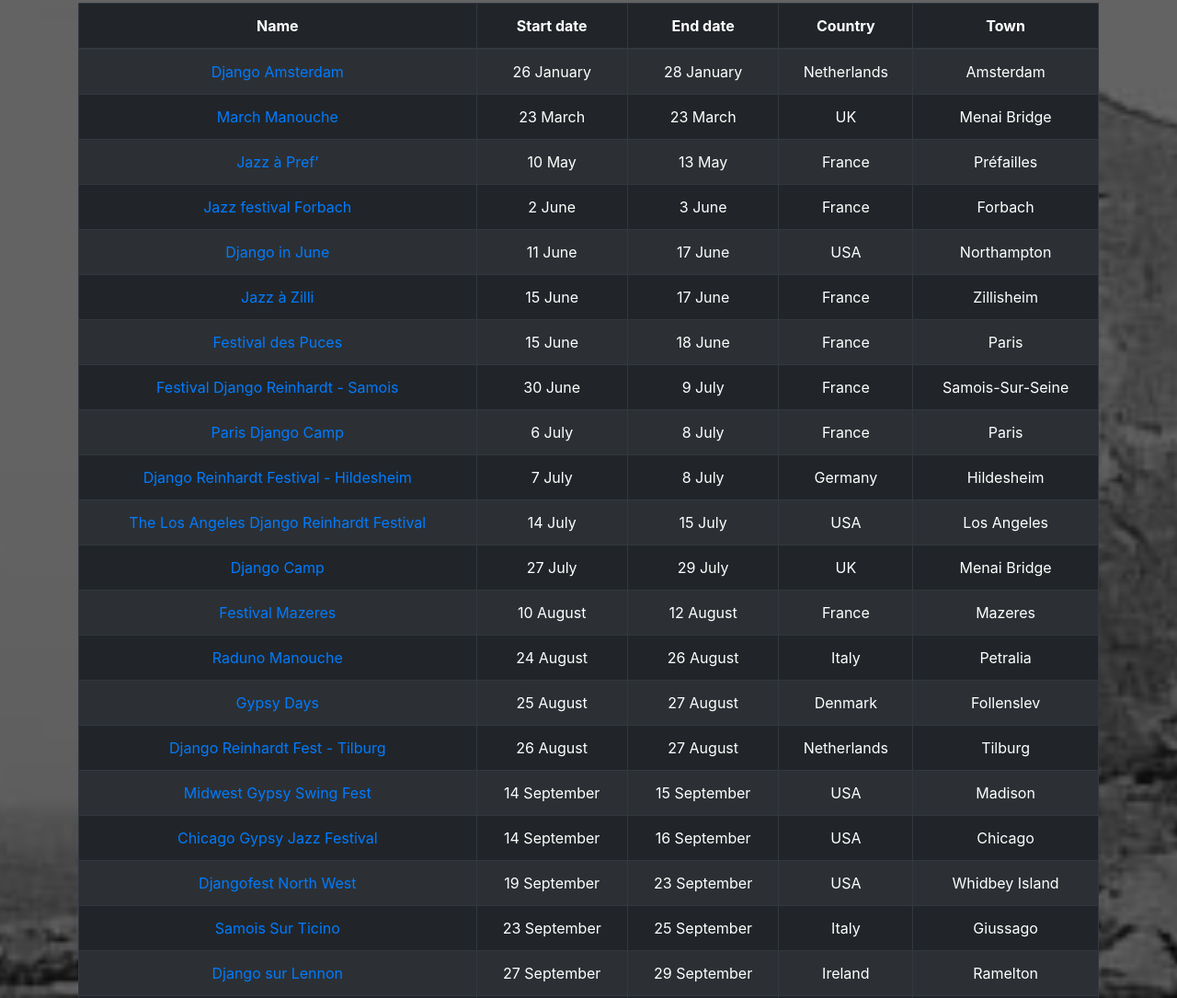
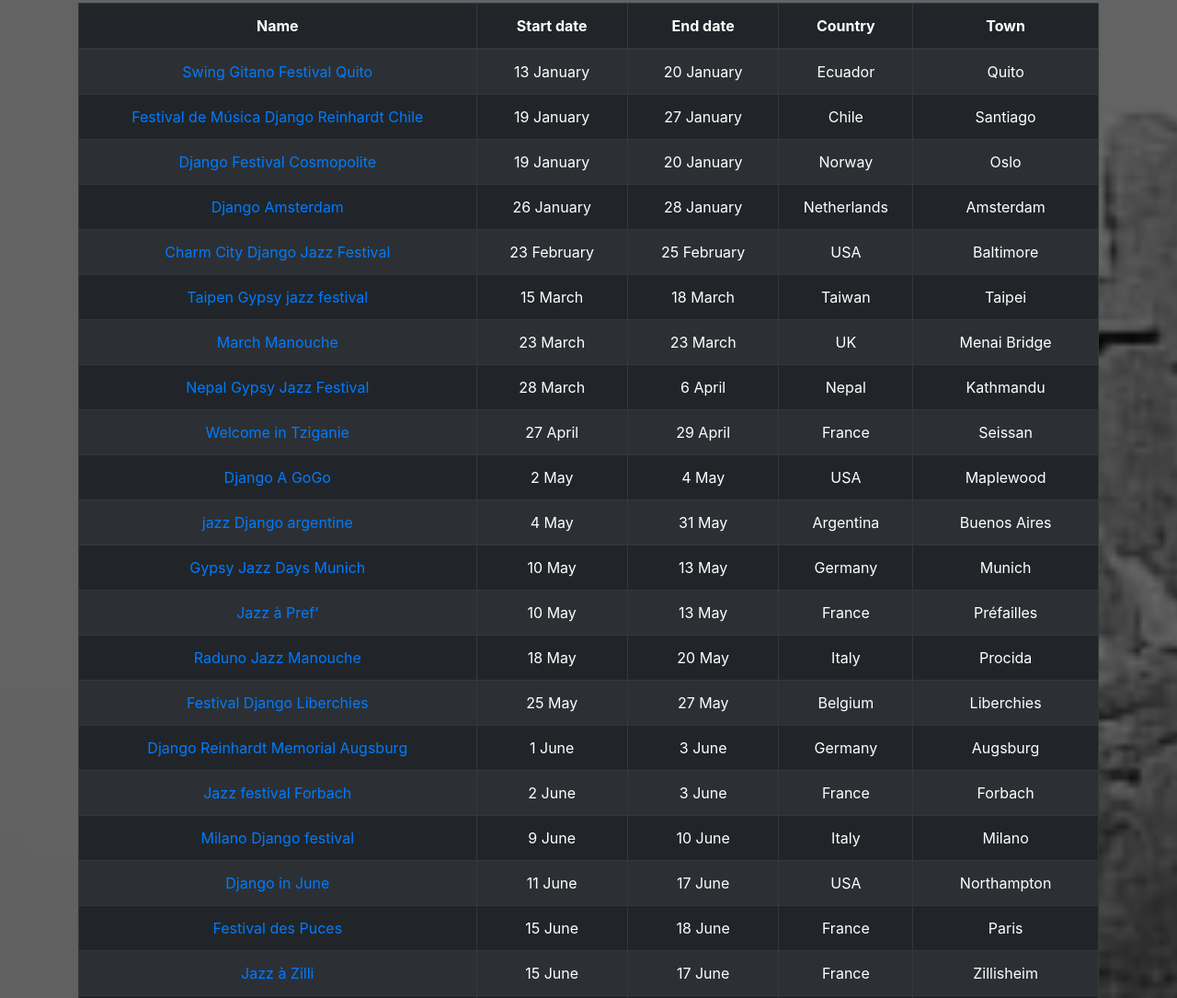
Before and after one commit to tbouttaz/GypsyJazzAgenda, a website with bundled scripts: page index.html in a window 1280 px wide. Shown: the part 1890-2975 px from the top of the page at 92% size. Built offline with nearby package versions, Linux system fonts and the light colour scheme.

Commit message:
Adding Agenda data + readme info

```diff
--- a/index.html
+++ b/index.html
@@ -122,11 +122,46 @@
                   <tbody>
                     <!-- TODO - make the whole row clickable? -->
                     <tr>
+                      <td><a target="_blank" href="https://www.facebook.com/Swing-Gitano-Festival-Quito-423398821438297/">Swing Gitano Festival Quito</a></td>
+                      <td>13 January</td>
+                      <td>20 January</td>
+                      <td>Ecuador</td>
+                      <td>Quito</td>
+                    </tr>
+                    <tr>
+                      <td><a target="_blank" href="https://www.facebook.com/pg/festivaldemusicadjangoreinhardtchile">Festival de Música Django Reinhardt Chile</a></td>
+                      <td>19 January</td>
+                      <td>27 January</td>
+                      <td>Chile</td>
+                      <td>Santiago</td>
+                    </tr>
+                    <tr>
+                      <td><a target="_blank" href="https://www.facebook.com/events/126972671337741/">Django Festival Cosmopolite</a></td>
+                      <td>19 January</td>
+                      <td>20 January</td>
+                      <td>Norway</td>
+                      <td>Oslo</td>
+                    </tr>
+                    <tr>
                       <td><a target="_blank" href="http://djangoamsterdam.com/">Django Amsterdam</a></td>
                       <td>26 January</td>
                       <td>28 January</td>
                       <td>Netherlands</td>
                       <td>Amsterdam</td>
+                    </tr>
+                    <tr>
+                      <td><a target="_blank" href="https://www.facebook.com/pg/CharmCityDjangoJazzfest">Charm City Django Jazz Festival</a></td>
+                      <td>23 February</td>
+                      <td>25 February</td>
+                      <td>USA</td>
+                      <td>Baltimore</td>
+                    </tr>
+                    <tr>
+                      <td><a target="_blank" href="https://m.facebook.com/Taipei-GypsyJazz-Festival-175886059879499/">Taipen Gypsy jazz festival</a></td>
+                      <td>15 March</td>
+                      <td>18 March</td>
+                      <td>Taiwan</td>
+                      <td>Taipei</td>
                     </tr>
                     <tr>
                       <td><a target="_blank" href="https://www.marchmanouche.co.uk/">March Manouche</a></td>
@@ -136,11 +171,67 @@
                       <td>Menai Bridge</td>
                     </tr>
                     <tr>
+                      <td><a target="_blank" href="http://www.nepalgypsyjazz.com/">Nepal Gypsy Jazz Festival</a></td>
+                      <td>28 March</td>
+                      <td>6 April</td>
+                      <td>Nepal</td>
+                      <td>Kathmandu</td>
+                    </tr>
+                    <tr>
+                      <td><a target="_blank" href="http://www.welcome-in-tziganie.com/">Welcome in Tziganie</a></td>
+                      <td>27 April</td>
+                      <td>29 April</td>
+                      <td>France</td>
+                      <td>Seissan</td>
+                    </tr>
+                    <tr>
+                      <td><a target="_blank" href="http://www.djangoagogo.com">Django A GoGo</a></td>
+                      <td>2 May</td>
+                      <td>4 May</td>
+                      <td>USA</td>
+                      <td>Maplewood</td>
+                    </tr>
+                    <tr>
+                      <td><a target="_blank" href="https://www.facebook.com/festivaldjangoargentina/photos/rpp.363388067047237/1826986170687412/?type=3&amp;theater">jazz Django argentine</a></td>
+                      <td>4 May</td>
+                      <td>31 May</td>
+                      <td>Argentina</td>
+                      <td>Buenos Aires</td>
+                    </tr>
+                    <tr>
+                      <td><a target="_blank" href="http://www.gypsyjazztage.de/">Gypsy Jazz Days Munich</a></td>
+                      <td>10 May</td>
+                      <td>13 May</td>
+                      <td>Germany</td>
+                      <td>Munich</td>
+                    </tr>
+                    <tr>
                       <td><a target="_blank" href="http://www.musicscool.fr">Jazz à Pref’</a></td>
                       <td>10 May</td>
                       <td>13 May</td>
                       <td>France</td>
                       <td>Préfailles</td>
+                    </tr>
+                    <tr>
+                      <td><a target="_blank" href="https://www.facebook.com/events/136714677173391/">Raduno Jazz Manouche</a></td>
+                      <td>18 May</td>
+                      <td>20 May</td>
+                      <td>Italy</td>
+                      <td>Procida</td>
+                    </tr>
+                    <tr>
+                      <td><a target="_blank" href="http://djangoliberchies.be/">Festival Django Liberchies</a></td>
+                      <td>25 May</td>
+                      <td>27 May</td>
+                      <td>Belgium</td>
+                      <td>Liberchies</td>
+                    </tr>
+                    <tr>
+                      <td><a target="_blank" href="https://www.django-reinhardt-festival.eu/">Django Reinhardt Memorial Augsburg</a></td>
+                      <td>1 June</td>
+                      <td>3 June</td>
+                      <td>Germany</td>
+                      <td>Augsburg</td>
                     </tr>
                     <tr>
                       <td><a target="_blank" href="http://www.jazzfestivalforbach.fr">Jazz festival Forbach</a></td>
@@ -150,6 +241,13 @@
                       <td>Forbach</td>
                     </tr>
                     <tr>
+                      <td><a target="_blank" href="https://m.facebook.com/milanodjangofestival/">Milano Django festival</a></td>
+                      <td>9 June</td>
+                      <td>10 June</td>
+                      <td>Italy</td>
+                      <td>Milano</td>
+                    </tr>
+                    <tr>
                       <td><a target="_blank" href="http://djangoinjune.com/">Django in June</a></td>
                       <td>11 June</td>
                       <td>17 June</td>
@@ -157,18 +255,18 @@
                       <td>Northampton</td>
                     </tr>
                     <tr>
+                      <td><a target="_blank" href="http://www.festivaldespuces.com/">Festival des Puces</a></td>
+                      <td>15 June</td>
+                      <td>18 June</td>
+                      <td>France</td>
+                      <td>Paris</td>
+                    </tr>
+                    <tr>
                       <td><a target="_blank" href="www.festivaljazzmanouche.org">Jazz à Zilli</a></td>
                       <td>15 June</td>
                       <td>17 June</td>
                       <td>France</td>
                       <td>Zillisheim</td>
-                        </tr>
-                        <tr>
-                          <td><a target="_blank" href="http://www.festivaldespuces.com/">Festival des Puces</a></td>
-                          <td>15 June</td>
-                          <td>18 June</td>
-                          <td>France</td>
-                          <td>Paris</td>
                     </tr>
                     <tr>
                       <td><a target="_blank" href="http://www.festivaldjangoreinhardt.com/">Festival Django Reinhardt - Samois</a></td>
@@ -186,8 +284,8 @@
                     </tr>
                     <tr>
                       <td><a target="_blank" href="https://festival-django-reinhardt.de/">Django Reinhardt Festival - Hildesheim</a></td>
-                          <td>7 July</td>
-                          <td>8 July</td>
+                      <td>14 July</td>
+                      <td>14 July</td>
                       <td>Germany</td>
                       <td>Hildesheim</td>
                     </tr>
@@ -206,18 +304,11 @@
                       <td>Menai Bridge</td>
                     </tr>
                     <tr>
-                          <td><a target="_blank" href="https://www.festivalmazeres.fr">Festival Mazeres</a></td>
+                      <td><a target="_blank" href="https://www.festivalmazeres.fr">Manouch&#39; Muzik Festival</a></td>
                       <td>10 August</td>
                       <td>12 August</td>
                       <td>France</td>
                       <td>Mazeres</td>
-                        </tr>
-                        <tr>
-                          <td><a target="_blank" href="http://www.radunomanouche.it/programma2016.html">Raduno Manouche</a></td>
-                          <td>24 August</td>
-                          <td>26 August</td>
-                          <td>Italy</td>
-                          <td>Petralia</td>
                     </tr>
                     <tr>
                       <td><a target="_blank" href="https://www.facebook.com/events/1943532989193141/">Gypsy Days</a></td>
@@ -227,6 +318,13 @@
                       <td>Follenslev</td>
                     </tr>
                     <tr>
+                      <td><a target="_blank" href="http://www.radunomanouche.it/">Raduno Mediterraneo - Jazz Manouche</a></td>
+                      <td>25 August</td>
+                      <td>27 August</td>
+                      <td>Italy</td>
+                      <td>Petralia</td>
+                    </tr>
+                    <tr>
                       <td><a target="_blank" href="https://www.facebook.com/djangoreinhardtfest/">Django Reinhardt Fest - Tilburg</a></td>
                       <td>26 August</td>
                       <td>27 August</td>
@@ -234,18 +332,18 @@
                       <td>Tilburg</td>
                     </tr>
                     <tr>
+                      <td><a target="_blank" href="https://www.facebook.com/events/1943532989193141/">Chicago Gypsy Jazz Festival</a></td>
+                      <td>14 September</td>
+                      <td>16 September</td>
+                      <td>USA</td>
+                      <td>Chicago</td>
+                    </tr>
+                    <tr>
                       <td><a target="_blank" href="http://midwestgypsyswingfest.com/">Midwest Gypsy Swing Fest</a></td>
                       <td>14 September</td>
                       <td>15 September</td>
                       <td>USA</td>
                       <td>Madison</td>
-                        </tr>
-                        <tr>
-                          <td><a target="_blank" href="https://www.facebook.com/events/1943532989193141/">Chicago Gypsy Jazz Festival</a></td>
-                          <td>14 September</td>
-                          <td>16 September</td>
-                          <td>USA</td>
-                          <td>Chicago</td>
                     </tr>
                     <tr>
                       <td><a target="_blank" href="https://www.djangofestnw.com/">Djangofest North West</a></td>
@@ -295,6 +393,13 @@
                       <td>21 October</td>
                       <td>Netherlands</td>
                       <td>The Hague</td>
+                    </tr>
+                    <tr>
+                      <td><a target="_blank" href="https://gitarrehamburg.de/hamburger-gitarrenfestival/kuenstler/">Hamburg Guitar Festival</a></td>
+                      <td>25 October</td>
+                      <td>28 October</td>
+                      <td>Germany</td>
+                      <td>Hamburg</td>
                     </tr>
                     <tr>
                       <td><a target="_blank" href="https://www.facebook.com/StLouisGypsyJazzFestival/">St. Louis Gypsy Jazz Festival</a></td>
```
Also changed, not shown: data/README.md. Lines whose indentation alone changed are shown as unchanged.
